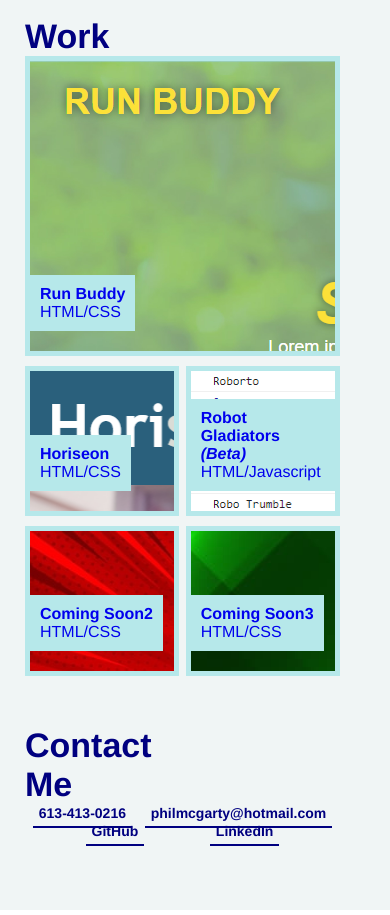
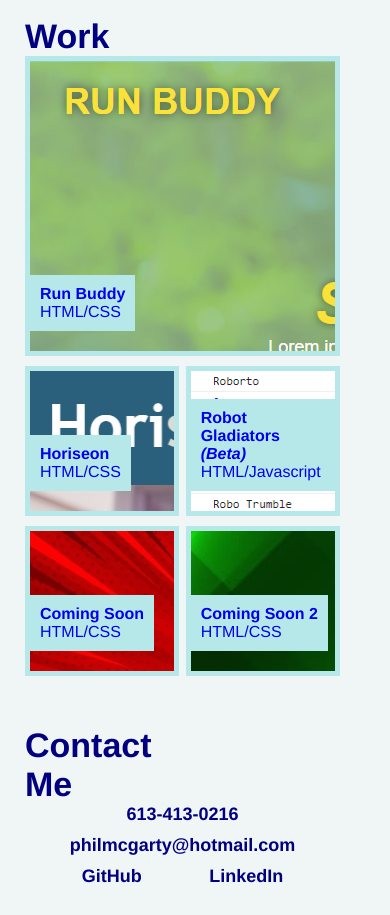
Before and after one commit to philmcgarty/portfolio, a plain HTML site: page index.html in a window 390 px wide. Shown: the part 1085-2000 px from the top of the page. Drawn offline with Linux system fonts and the light colour scheme.

Commit message:
tweaked media queries, added avatar pic, completed readme, refined semantic html, comments

```diff
--- a/assets/css/style.css
+++ b/assets/css/style.css
@@ -1,10 +1,10 @@
+/* STYLES FOR ENTIRE PAGE */
+/* main colors for site */
 :root {
     --primary-color: 	#B6E8EA;
     --secondary-color: navy;
     --tertiary-color: #383E3E;
 }
-
-
 /*Re-used * styling from run-buddy project*/
 * {
     margin: 0;
@@ -12,27 +12,27 @@
     box-sizing: border-box;
     text-decoration: none;
 }
-
+/* allow scrolling for navigation */
 html {
     scroll-behavior: smooth;
 }
-
+/* remove default a tag styling */
 a {
     text-decoration: none;
 }
-
+/* italicize text */
 .italic {
     font-style: italic;
 }
-
-
+/* apply font */
 body {
     font-family: Helvetica, Arial, sans-serif;
     color: var(--secondary-color);
 }
+/* END STYLES FOR ENTIRE PAGE */
+
 
 /* HEADER SECTION */
-
 header {
     display: flex;
     flex-wrap: wrap;
@@ -58,23 +58,17 @@ header nav ul, .contact-me ul {
     flex-wrap: wrap;
     list-style: none;
     align-items: center;
-
 }
 
 header nav ul {
     justify-content: space-between;
-
-
     margin-right: 50px;
 }
 header nav ul li a, .contact-me ul li a {
-
     padding: 0 6px 5px 6px;
     font-size: 14px;
     font-weight: bold;
-
     margin: 5px 5px;
-
 }
 
 header nav ul li a {
@@ -87,6 +81,7 @@ header nav ul li a:hover {
 }
 /* END OF HEADER SECTION */
 
+
 /* HERO SECTION */
 .hero {
   background-image: url("../images/hero-background2.jpg");
@@ -95,7 +90,6 @@ header nav ul li a:hover {
   display: flex;
   justify-content: right;
   align-items: flex-end;
-
 }
 
 .hero h2 {
@@ -110,8 +104,8 @@ header nav ul li a:hover {
 }
 /* END OF HERO SECTION */
 
+
 /* ---- MAIN SECTION ---- */
-
 main {
     background-color: #F0F5F5;
     padding: 20px 30px 20px 5px;
@@ -121,7 +115,6 @@ main {
     padding: 0 20px 30px 20px;
 }
 
-/* Contact Section */
 .contact-me, .about-me, .work{
     display: flex;
     justify-content: flex-start;
@@ -140,9 +133,9 @@ main {
 .section-title h3 {
     font-size: 34px;
     font-weight: bold;
-
 }
 
+/* Contact Section */
 .contact-links {
     display: flex;
     justify-content: space-evenly;
@@ -153,9 +146,9 @@ main {
     color: var(--secondary-color);
     border-bottom: var(--secondary-color) solid 2px;
 }
+/* End Contact Section */
 
-/* About Me */
-
+/* About Me Section */
 .about-me-content {
     display: flex;
     flex-wrap: wrap;
@@ -172,9 +165,10 @@ main {
     width: 200px;
     border-radius: 50%;
 }
+/* End About Me Section */
+
 
 /* Work Section */
-
 .work-container {
     display: flex;
     flex-wrap: wrap;
@@ -210,12 +204,13 @@ main {
     margin-bottom: 20px;
 }
 
+/* work tile images */
 .work-item-large {
     background-image: url("../images/run-buddy.png");
     height: 300px;
     flex: 0 0 100%;
+}
 
-}
 .horiseon {
     background-image: url("../images/horiseon.png");
 }
@@ -231,10 +226,13 @@ main {
 .coming-soon2 {
     background-image: url("../images/green.jpg");
 }
+/* End Work Section */
+/* END MAIN */
 
 /* MEDIA QUERIES */
 
 @media screen and (max-width: 768px) {
+
     /* HEADER SECTION*/
     header h1 {
         font-size: 60px;
@@ -248,10 +246,10 @@ main {
     header nav ul li a {
         font-size: 20px;
         margin: 5px 10px;
+    }
+    /* END HEADER SECTION */
 
-    }
-
-
+    /* MAIN SECTION */
     .about-me, .work, .contact-me {
         flex-direction: column;
     }
@@ -264,15 +262,31 @@ main {
         flex: none;
     }
 
+    /* ABOUT ME SECTION */
     .about-me-content {
         flex-direction: column;
     }
 
     .about-me-content img {
-
         height: 100px;
         width: 100px;
         align-self: flex-end;
     }
+    /* END ABOUT ME SECTION */
 
+
+    /* CONTACT SECTION */
+    .contact-links li a {
+        font-size: 18px;
+        border-bottom: none;
+    }
+
+    .contact-links li {
+        margin-bottom: 10px;
+    }
+
+    .contact-me ul li a {
+        font-size: 18px;
+    }
+    /* END CONTACT SECTION */
 }
--- a/index.html
+++ b/index.html
@@ -12,7 +12,7 @@
     <!-- HEADER SECTION-->
     <header>
         <h1>Phil McGarty</h1>
-        <!-- Nav-->
+        <!-- Navigation Bar -->
         <nav>
             <ul>
                 <li>
@@ -43,39 +43,40 @@
 
         <!-- About Me -->
         <section id="about-me" class="about-me">
-
-                <div class="section-title">
+            <!-- Section Title -->
+            <section class="section-title">
                 <h3>About<br>Me</h3>
-                </div>
-                <div class="about-me-content">
+            </section>
+            <!-- About Me Main Content -->
+            <article class="about-me-content">
                 <p>
                     I'm a web developer based in Ottawa, Canada.
                     What started out as a hobby - tinkering with Python, and creating websites using HTML has turned into an exciting career.
                     Coding allows me to combine the rule following of my legal career, and the creativity of my media training to produce some incredible websites.
                 </p>
-                    <img src="./assets/images/green.jpg" alt="Web Developer Phil McGarty"/>
-                </div>
+                <img src="./assets/images/AvatarMaker.svg" alt="Web Developer Phil McGarty"/>
+            </article>
 
         </section>
 
         <!-- Work -->
         <section id="work" class="work">
-
-        <div  class="section-title">
+            <!-- Section Title -->
+            <section class="section-title">
                 <h3>Work</h3>
-        </div>
-
-        <div class="work-container">
-
+            </section>
+            <!-- Work Main Content Tiles -->
+            <article class="work-container">
+                <!-- larger image -->
                 <a class="work-item-large" href="https://philmcgarty.github.io/run-buddy/">
                     <div class="work-item-text">
                         <h4>Run Buddy</h4>
                         HTML/CSS
                     </div>
                 </a>
-
+                <!-- force new line -->
                 <div class="break"></div>
-
+                <!-- second row of tiles -->
                 <a class="work-item horiseon" href="https://philmcgarty.github.io/horiseon/">
                     <div class="work-item-text">
                         <h4>Horiseon</h4>
@@ -89,42 +90,38 @@
                         HTML/Javascript
                     </div>
                 </a>
-
+                <!-- force new line -->
                 <div class="break"></div>
-
+                <!-- third row of tiles - placeholders for future projects -->
                 <a class="work-item coming-soon" href="#">
                     <div class="work-item-text">
-                    <h4>Coming Soon2</h4>
+                        <h4>Coming Soon</h4>
                         HTML/CSS
                     </div>
                 </a>
 
                 <a class="work-item coming-soon2" href="#">
                     <div class="work-item-text">
-                    <h4>Coming Soon3</h4>
+                        <h4>Coming Soon 2</h4>
                         HTML/CSS
                     </div>
                 </a>
-
-        </div>
-
+            </article>
         </section>
 
         <!-- Contact -->
-        <section id="contact-me" class="contact-me">
-
-
+        <footer id="contact-me" class="contact-me">
+            <!-- Section Title -->
             <div class="section-title">
                 <h3>Contact<br>Me</h3>
             </div>
-
-
+            <!-- Navigation Links -->
             <ul class="contact-links">
                 <li>
-                        <a href="#">613-413-0216</a>
+                    <a href="tel:+6134130216">613-413-0216</a>
                 </li>
                 <li>
-                        <a href="#">philmcgarty@hotmail.com</a>
+                    <a href="mailto:philmcgarty@hotmail.com">philmcgarty@hotmail.com</a>
                 </li>
                 <li>
                     <a href="https://github.com/philmcgarty">GitHub</a>
@@ -133,12 +130,7 @@
                     <a href="https://ca.linkedin.com/in/philmcgarty">LinkedIn</a>
                 </li>
             </ul>
-
-
-
-
-
-        </section>
+        </footer>
     </main>
     <!-- END MAIN SECTION-->
 
```
Also changed, not shown: assets/images/AvatarMaker.svg (added), assets/images/readme-screenshots/screencapture-large.png (added), assets/images/readme-screenshots/screencapture-medium.png (added), assets/images/readme-screenshots/screencapture-small.png (added), 1 other file. Lines whose indentation alone changed are shown as unchanged.
